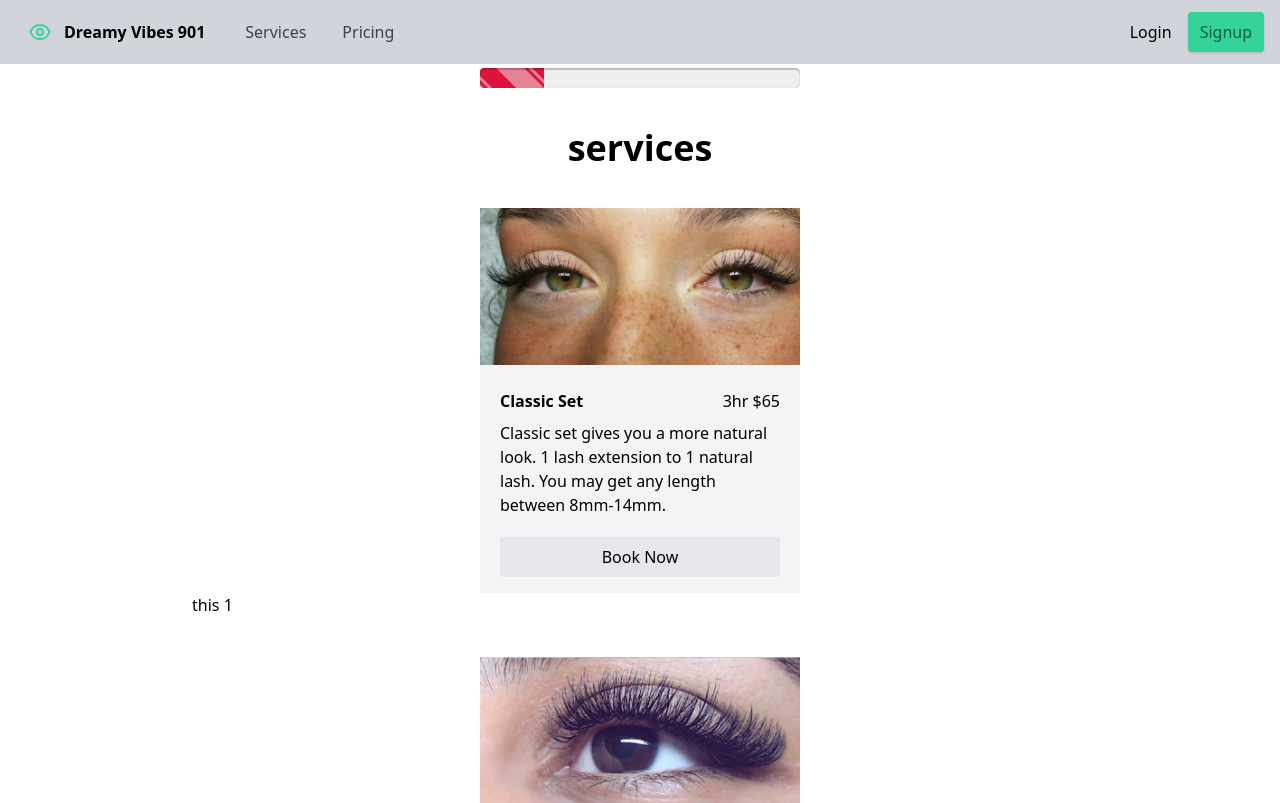
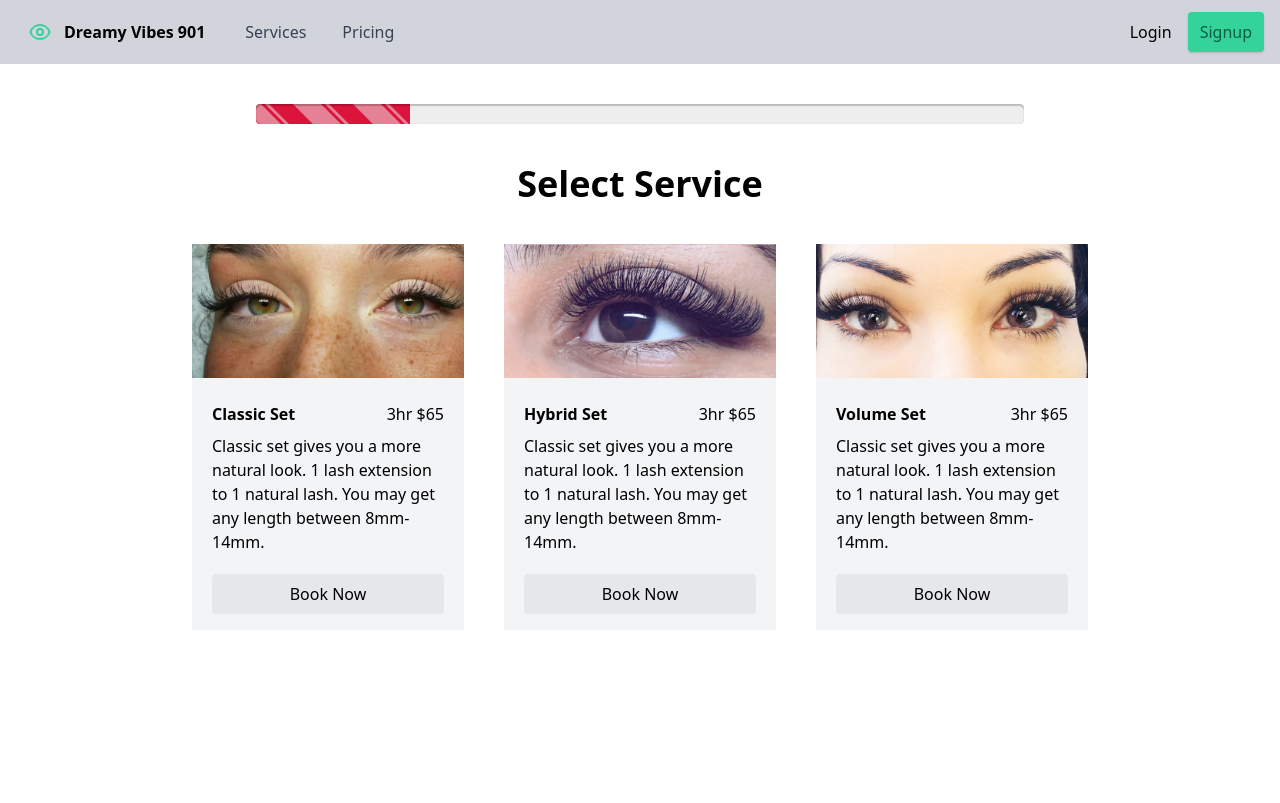
Before and after one commit to jerobejrobinson/dv901, a Next.js app: page /booking in a window 1280 px wide. Shown: the top 803 px of the page. Built offline with nearby package versions, Linux system fonts and the light colour scheme.

Commit message:
testing dummy data with calender

```diff
--- a/comps/ProgressBar.js
+++ b/comps/ProgressBar.js
@@ -1,9 +1,11 @@
+import style from '../styles/ProgressBar.module.css';
+
 const ProgressBar = ({percent})  => {
+    const pbClass = "md:max-w-screen-md m-1 h-5 relative rounded mx-auto my-10";
     return (
-        <div
-            className="stripes w-80 m-1 h-5 relative rounded mx-auto"
-            style={{backgroundPosition: percent+'%'}}
-        ></div>
+        <div className="px-4">
+            <div className={`${style.stripes} ${pbClass}`} style={{backgroundPosition: percent+'%'}}></div>
+        </div>
     );
 }
 
--- a/comps/ServiceCard.js
+++ b/comps/ServiceCard.js
@@ -1,9 +1,22 @@
+import { useContext } from 'react';
 import Image from 'next/image';
-import Link from 'next/link'
+import { Update } from '../pages/booking';
 
-const ServiceCard = ({service, hours, price, desc, imgSrc, url, w, h, use}) => {
+const ServiceCard = ({service, hours, price, desc, imgSrc, w, h, book}) => {
+    const update = useContext(Update)
+    const data = {
+        service,
+        hours,
+        price,
+        desc,
+        imgSrc,
+        w,
+        h
+    }
+    const bookingTrue = "w-11/12 mt-10 mx-auto bg-gray-100 sm:w-80";
+    const bookingFalse = "w-11/12 mt-10 mx-auto bg-gray-100 md:flex md:max-w-screen-md md:mx-auto";
     return (
-        <div className="mt-10 w-11/12 sm:w-80 mx-auto bg-gray-100">
+        <div className={book?bookingTrue:bookingFalse}>
             <div className="w-full flex justify-center">
                 <Image src={imgSrc} width={w} height={h}/>
             </div>
@@ -13,14 +26,13 @@ const ServiceCard = ({service, hours, price, desc, imgSrc, url, w, h, use}) => {
                     <span className="font-light">{hours} {price}</span>
                 </div>
                 <p className="mt-2">{desc}</p>
-                <button
+                {book?<button
                     className="text-center bg-gray-200 w-full py-2 rounded mt-5"
-
-                >
-                    <Link href={url}>
-                        <a>Book Now</a>
-                    </Link>
-                </button>
+                    onClick={() => {
+                        update.page()
+                        update.data(data)
+                    }}
+                >Book Now</button>:null}
             </div>
         </div>
     );
--- a/pages/booking.js
+++ b/pages/booking.js
@@ -2,71 +2,67 @@ import React, {useState, useContext} from "react";
 import ProgressBar from "../comps/ProgressBar";
 import ServiceCard from "../comps/ServiceCard";
 import Calender from "../comps/Calender"
-
+export const Update = React.createContext();
 
 export default function Booking() {
     const pagesTotal = 100/5;
     const [page, setPage] = useState(1);
     const [percent, setPercent] = useState(pagesTotal);
     const [data, setData] = useState({});
-    const use = {
-        updatePage: () => {
+    const update = {
+        page: () => {
             if(page === 5) return;
             setPage(prev => prev + 1);
-            console.log(page)
             setPercent(pagesTotal * (page + 1));
         },
-        updateData: (data) => {
-            setData({...data});
-        }}
+        data: (data) => {
+            setData(prev => {
+                return {...prev, ...data}
+            });
+        },
+        getData: data
+
+    }
+
 
     return (
         <>
-
-                {/* progress bar */}
+            <Update.Provider value={update} >
                 <ProgressBar percent={percent} />
-
-                {/* display booking ui */}
-
-                {/* this component won't */}
-                {page === 1 && <SelectServices use={use} id={1}/>}
-                {page === 2 && <SelectDate use={use} id={2} />}
-                {page === 3 && <SelectServices use={use} id={3} />}
-                {page === 4 && <SelectServices use={use} id={4} />}
-                {page === 5 && <SelectServices use={use} id={5} />}
-
+                {page === 1 && <SelectServices />}
+                {page === 2 && <SelectDate data={data}/>}
+                {page === 3 && <SelectServices />}
+                {page === 4 && <SelectServices />}
+                {page === 5 && <SelectServices />}
+            </Update.Provider >
         </>
     );
 }
 
-const SelectServices = ({use, id}) => {
+const SelectServices = () => {
     return (
-        <div>
         <div className="max-w-4xl mx-auto">
-                <h1 className="text-4xl font-bold text-center mt-10">services</h1>
-                <div>
+            <h1 className="text-4xl font-bold text-center mt-10">Select Service</h1>
+            <div className="flex flex-col md:flex-row md:space-x-10">
                 <ServiceCard
                     service="Classic Set"
                     hours="3hr"
                     price="$65"
                     desc="Classic set gives you a more natural look. 1 lash extension to 1 natural lash. You may get any length between 8mm-14mm."
                     imgSrc="/services/classic-set.png"
-                        url="#"
                     w={354}
                     h={174}
+                    book={true}
                 />
-                    <button onClick={use.updatePage} id={1}>
-                        this {id}
-                    </button>
                 <ServiceCard
                     service="Hybrid Set"
                     hours="3hr"
                     price="$65"
                     desc="Classic set gives you a more natural look. 1 lash extension to 1 natural lash. You may get any length between 8mm-14mm."
                     imgSrc="/services/hybrid-set.png"
-                        url="#"
                     w={354}
                     h={174}
+                    book={true}
                 />
                 <ServiceCard
                     service="Volume Set"
@@ -74,23 +70,30 @@ const SelectServices = ({use, id}) => {
                     price="$65"
                     desc="Classic set gives you a more natural look. 1 lash extension to 1 natural lash. You may get any length between 8mm-14mm."
                     imgSrc="/services/volume-set.png"
-                        url="#"
                     w={354}
                     h={174}
+                    book={true}
                 />
-                </div>
             </div>
         </div>
     );
 }
 
-const SelectDate = ({use, id}) => {
+const SelectDate = ({data}) => {
     return (
-        <div>
+        <div className="space-y-10">
+            <h1 className="text-4xl font-bold text-center mt-10">Select Date</h1>
             <Calender />
-            <button onClick={use.updatePage} id={1}>
-                this {id}
-            </button>
+            <ServiceCard
+                service={data.service}
+                hours={data.hours}
+                price={data.price}
+                desc={data.desc}
+                imgSrc={data.imgSrc}
+                w={data.w}
+                h={data.h}
+                book={false}
+            />
         </div>
     );
 }
--- /dev/null
+++ b/styles/ProgressBar.module.css
@@ -0,0 +1,36 @@
+.stripes {
+  background: linear-gradient(90deg, #eee 50%, transparent 50%);
+  background-color: crimson;
+  background-size: 200%;
+  background-position: 80%;
+  transform: scale(-1);
+  transition: 0.3s;
+}
+.stripes:before {
+  content: "";
+  position: absolute;
+  width: 100%;
+  height: 100%;
+  border-radius: 5px;
+  background: linear-gradient(
+    45deg,
+    transparent 25%,
+    rgba(238, 238, 238, 0.5) 25%,
+    rgba(238, 238, 238, 0.5) 30%,
+    transparent 30%,
+    transparent 35%,
+    rgba(238, 238, 238, 0.5) 35%,
+    rgba(238, 238, 238, 0.5) 70%,
+    transparent 70%
+  );
+  animation: shift 2s linear infinite;
+  background-size: 60px 100%;
+  box-shadow: inset 0 0px 1px rgba(0, 0, 0, 0.2),
+    inset 0 -2px 1px rgba(0, 0, 0, 0.2);
+}
+
+@keyframes shift {
+  from {
+    background-position: 60px 100%;
+  }
+}
--- a/styles/globals.css
+++ b/styles/globals.css
@@ -16,39 +16,3 @@
 .overflow_x_clip {
     overflow-x: clip;
 }
-.stripes {
-    background: linear-gradient(90deg, #eee 50%, transparent 50%);
-    background-color: crimson;
-    background-size: 200%;
-    background-position: 80%;
-    transform: scale(-1);
-    transition: 0.3s;
-}
-.stripes:before {
-    content: "";
-    position: absolute;
-    width: 100%;
-    height: 100%;
-    border-radius: 5px;
-    background: linear-gradient(
-      45deg,
-      transparent 25%,
-      rgba(238, 238, 238, 0.5) 25%,
-      rgba(238, 238, 238, 0.5) 30%,
-      transparent 30%,
-      transparent 35%,
-      rgba(238, 238, 238, 0.5) 35%,
-      rgba(238, 238, 238, 0.5) 70%,
-      transparent 70%
-    );
-    animation: shift 2s linear infinite;
-    background-size: 60px 100%;
-    box-shadow: inset 0 0px 1px rgba(0, 0, 0, 0.2),
-      inset 0 -2px 1px rgba(0, 0, 0, 0.2);
-  }
-
-  @keyframes shift {
-    from {
-      background-position: 60px 100%;
-    }
-  }
```
Also changed, not shown: comps/Calender.js (+78 -36 lines). Lines whose indentation alone changed are shown as unchanged.
